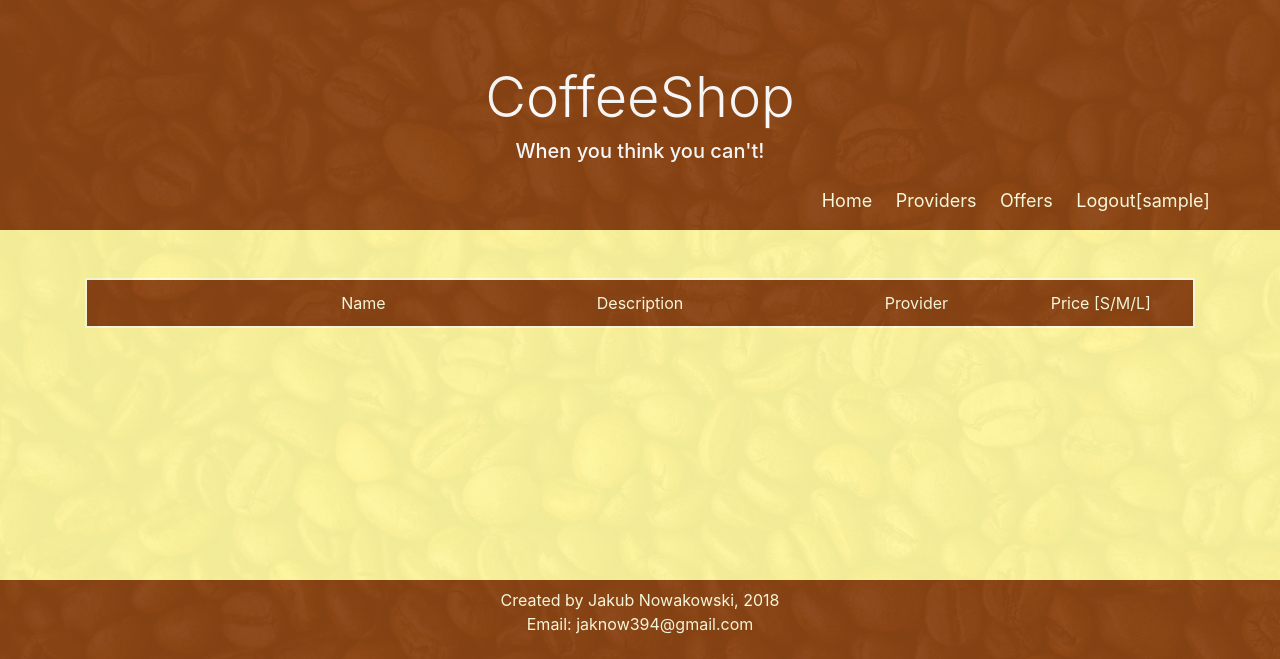
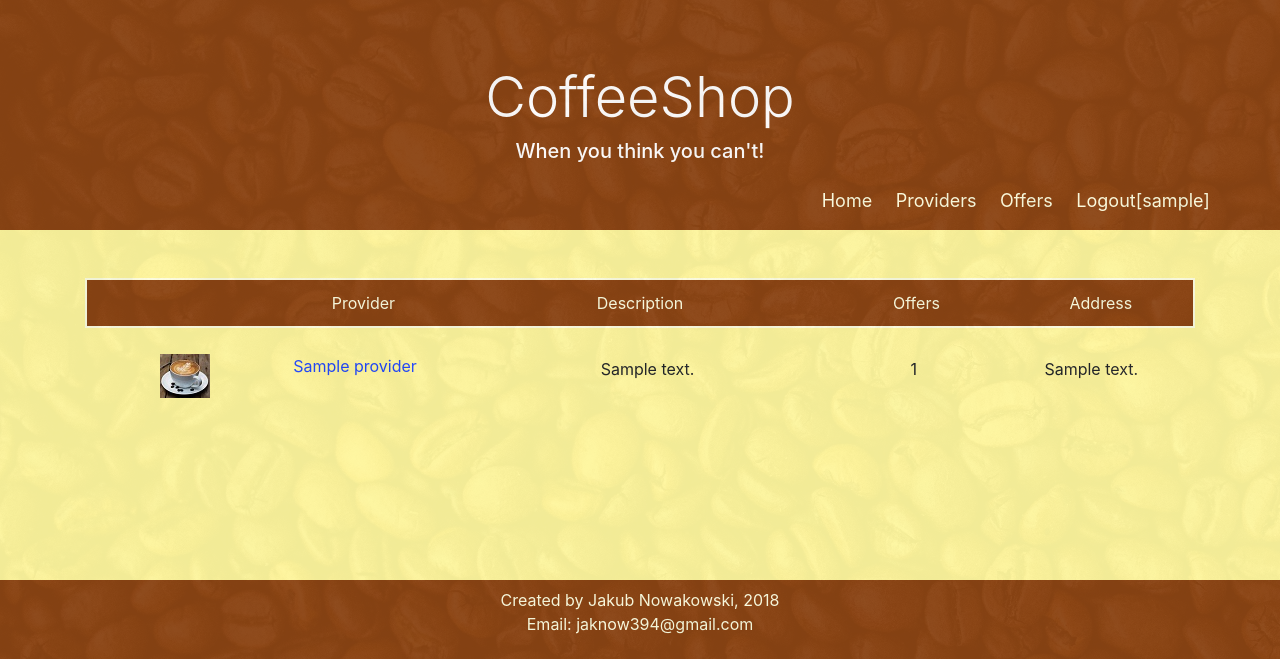
Before and after one commit to JakNowy/CoffeShop, a Django app: page /providers/ in a window 1280 px wide. Shown: the top 659 px of the page. Run offline with Django 3.2, Linux system fonts and the light colour scheme; the first user in the database is signed in; tables that the repository leaves empty hold one stand-in row (Sample ...); some libraries are stand-ins or nearby versions.

Commit message:
Sending orders via email.

```diff
--- a/shop/models.py
+++ b/shop/models.py
@@ -13,11 +13,11 @@ class Customer(models.Model):
     def __str__(self):
         return f'Mr/Mrs.{self.first_name} {self.last_name}'
 
-@receiver(post_save, sender=User)
-def update_user_profile(sender, instance, created, **kwargs):
-    if created:
-        Customer.objects.create(user=instance)
-    instance.customer.save()
+    @receiver(post_save, sender=User)
+    def update_user_profile(sender, instance, created, **kwargs):
+        if created:
+            Customer.objects.create(user=instance)
+        instance.customer.save()
 
 
 class Provider(models.Model):
@@ -25,10 +25,12 @@ class Provider(models.Model):
     description = models.TextField()
     address = models.CharField(max_length=50)
     phone_number = models.CharField(max_length=9)
-
+    image = models.ImageField(default='provider.jpg', upload_to='provider-imgs')
+    email = models.EmailField(default='JakNowySolutions@gmail.com', max_length=50)
 
     def __str__(self):
         return f'{self.name} \n Address: {self.address}, phone:{self.phone_number}'
+
 
 class Offer(models.Model):
     name = models.CharField(max_length=50)
@@ -38,7 +40,7 @@ class Offer(models.Model):
     price_M = models.DecimalField(decimal_places=2, max_digits=5)
     price_L = models.DecimalField(decimal_places=2, max_digits=5)
     with_sugar = models.BooleanField(default=False)
-
+    image = models.ImageField(default='coffee.jpg', upload_to='offer-imgs')
 
     def __str__(self):
         return f'{self.name} coffee. {self.price_S}/{self.price_M}/{self.price_L}'
--- a/shop/static/main.css
+++ b/shop/static/main.css
@@ -88,7 +88,7 @@ body {
   text-decoration: underline;
 }
 a {
-  color: black;
+  color: #2048ff;
 }
 input {
   width: 30%;
--- a/shop/templates/coffeshop/base.html
+++ b/shop/templates/coffeshop/base.html
@@ -28,7 +28,7 @@
         <div class="container">
 
             <button class="navbar-toggle bg-c1" data-toggle="collapse" data-target="#nav">
-              <img src="../../static/img/nav-icon.png" alt="">
+              <img src="{% static 'img/nav-icon.png' %}" alt="">
           </button>
 
                 <div class="navbar-collapse pt-0 w-100" id="nav">
--- a/shop/templates/coffeshop/providers.html
+++ b/shop/templates/coffeshop/providers.html
@@ -1,30 +1,30 @@
 {% extends 'coffeshop/base.html' %}
 {% load crispy_forms_tags %}
-
+{% load static %}
 
 {% block content %}
-    {% if user.is_authenticated %}
         <div class="container">
                 <div class="row frame-bar">
                      <div class="col-sm-2 frame-item"></div>
-                     <div class="col-sm-2 frame-item">Name</div>
-                     <div class="col-sm-4 frame-item">Description</div>
-                     <div class="col-sm-2 frame-item"> Provider</div>
-                     <div class="col-sm-2 frame-item">Price [S/M/L]</div>
+                     <div class="col-sm-2 frame-item">Provider</div>
+                     <div class="col-sm-4 frame-item mobile-hidden">Description</div>
+                    <div class="col-sm-2 frame-item mobile-hidden">Offers</div>
+                     <div class="col-sm-2 frame-item mobile-hidden">Address</div>
                 </div>
-            {% for offer in offers%}
+            {% for provider in providers%}
                 <div class="row frame">
-                     <div class="col-sm-2 frame-item frame-img">[IMG]</div>
-                     <div class="col-sm-2 frame-item">{{ offer.name }}</div>
-                     <div class="col-sm-4 frame-item">{{ offer.description }}</div>
-                     <div class="col-sm-2 frame-item">{{ offer.provider.name }}</div>
-                     <div class="col-sm-2 frame-item">{{ offer.price_S}}$/ {{ offer.price_M}}$/ {{ offer.price_L}}$</div>
+                    <div class="row col-4 col-sm-4 ">
+                         <div class="col-sm-6 frame-item frame-img"><img src="{% static 'img/coffee.jpg' %}" alt=""></div>
+                         <div class="col-sm-6 frame-item desc"><a href="{% url 'provider-detail' provider=provider.id%}">{{ provider.name }} </a></div>
+                    </div>
+
+                    <div class="row col-8 col-sm-8">
+                         <div class="col-sm-6 frame-item desc">{{ provider.description }}</div>
+                         <div class="col-sm-3 frame-item desc">{{ provider.offer_set.count }}</div>
+                         <div class="col-sm-3 frame-item desc">{{ provider.address }}</div>
+                     </div>
                 </div>
             {% endfor %}
-
         </div>
 
-    {% else %}
-        <h4 class="greeting">Please <a class="" href="{% url 'home' %}">log in</a> to browse the providers</h4>
-    {% endif %}
 {% endblock content %}
--- a/shop/urls.py
+++ b/shop/urls.py
@@ -1,12 +1,14 @@
 from django.urls import path
 import shop.views as shop_views
 from django.contrib.auth import views as auth_views
-
 
 urlpatterns = [
     path('', auth_views.LoginView.as_view(template_name='coffeshop/home.html'), name='home'),
     path('register/', shop_views.RegisterView.as_view(), name='register'),
     path('logout/', auth_views.LogoutView.as_view(template_name='coffeshop/logout.html'), name='logout'),
     path('providers/', shop_views.ProvidersView.as_view(), name='providers'),
+    path('providers/<provider>', shop_views.ProviderDetailView.as_view(), name='provider-detail'),
+    path('offers/<offer_id>', shop_views.OfferDetailView.as_view(), name='offer-detail'),
     path('offers/', shop_views.OffersView.as_view(), name='offers'),
+    path('thanks/<int:user_id>', shop_views.ThanksView.as_view(), name='thanks'),
 ]
--- a/shop/views.py
+++ b/shop/views.py
@@ -1,9 +1,11 @@
-from django.shortcuts import render, redirect, HttpResponse
-from .forms import UserRegistrerForm
+from django.shortcuts import render, redirect
+from .forms import UserRegistrerForm, OrderForm
 from django.views.generic.base import View
 from django.contrib.auth import login, authenticate
-from django.views.generic import ListView, DetailView, CreateView, UpdateView, DeleteView, TemplateView
-from .models import Provider, Offer
+from django.views.generic import ListView
+from django.contrib.auth.mixins import LoginRequiredMixin
+from .models import Provider, Offer, User
+from django.core.mail import send_mail
 
 class RegisterView(View):
     def get(self, request):
@@ -26,15 +28,60 @@ class RegisterView(View):
         else:
             return render(request, 'coffeshop/register.html', {'form': form})
 
-class ProvidersView(ListView):
+
+class ProvidersView(LoginRequiredMixin, ListView):
     model = Provider
     template_name = 'coffeshop/providers.html'
-    paginate_by = 5
+    paginate_by = 10
     context_object_name = 'providers'
+    ordering = ['name']
 
 
-class OffersView(ListView):
+class OffersView(LoginRequiredMixin, ListView):
     model = Offer
     template_name = 'coffeshop/offers.html'
-    paginate_by = 5
+    paginate_by = 10
     context_object_name = 'offers'
+    ordering = ['name']
+
+
+class ProviderDetailView(LoginRequiredMixin, View):
+    def get(self, request, provider):
+        offers = Provider.objects.get(id=provider).offer_set.all()
+        return render(request, 'coffeshop/offers.html', {'offers':offers})
+
+
+class OfferDetailView(LoginRequiredMixin, View):
+    def get(self, request, offer_id):
+        form = OrderForm()
+        order = Offer.objects.get(id=offer_id)
+        return render(request, 'coffeshop/offer-detail.html',{'form':form,
+                                                              'order':order})
+    def post(self, request, offer_id):
+        form = OrderForm(request.POST)
+        order = Offer.objects.get(id=offer_id)
+        if form.is_valid():
+            city = form.cleaned_data.get('city')
+            street = form.cleaned_data.get('street')
+            house_number = form.cleaned_data.get('house_number')
+            size = form.cleaned_data.get('size')
+            user_id = self.request.user.id
+            user_name = self.request.user.first_name
+            user_surname = self.request.user.last_name
+
+            message = f'New coffee has been orderred:\n\n' \
+                      f'Order: {order.name} {size}\n' \
+                      f'Customer {user_name} {user_surname}\n' \
+                      f'Address: {city}, {street}, {house_number}.'
+
+            send_mail(f'New order: {order.name} {size}',message,'JakNowySolutions@gmail.com',{order.provider.email})
+            return redirect('thanks', user_id=user_id)
+        else:
+            return render(request, 'coffeshop/offer-detail.html', {'form': form,
+                                                                   'order': order})
+
+
+class ThanksView(View):
+    def get(self, request, user_id):
+        user = User.objects.get(id=user_id)
+        return render(request, 'coffeshop/thanks.html', {'user':user.first_name})
```
Also changed, not shown: other parts of shop/static/main.css (+4 -1 lines), CoffeShop/settings.py (+13 -2 lines), shop/forms.py (+11 -0 lines), shop/static/main.less (+5 -8 lines), shop/templates/coffeshop/offer-detail.html (added, +37 -0 lines), shop/templates/coffeshop/offers.html (+5 -9 lines), shop/templates/coffeshop/thanks.html (added, +14 -0 lines), media/coffee.jpg (added), shop/migrations/0003_auto_20181005_1506.py (added), shop/migrations/0004_provider_email.py (added).
